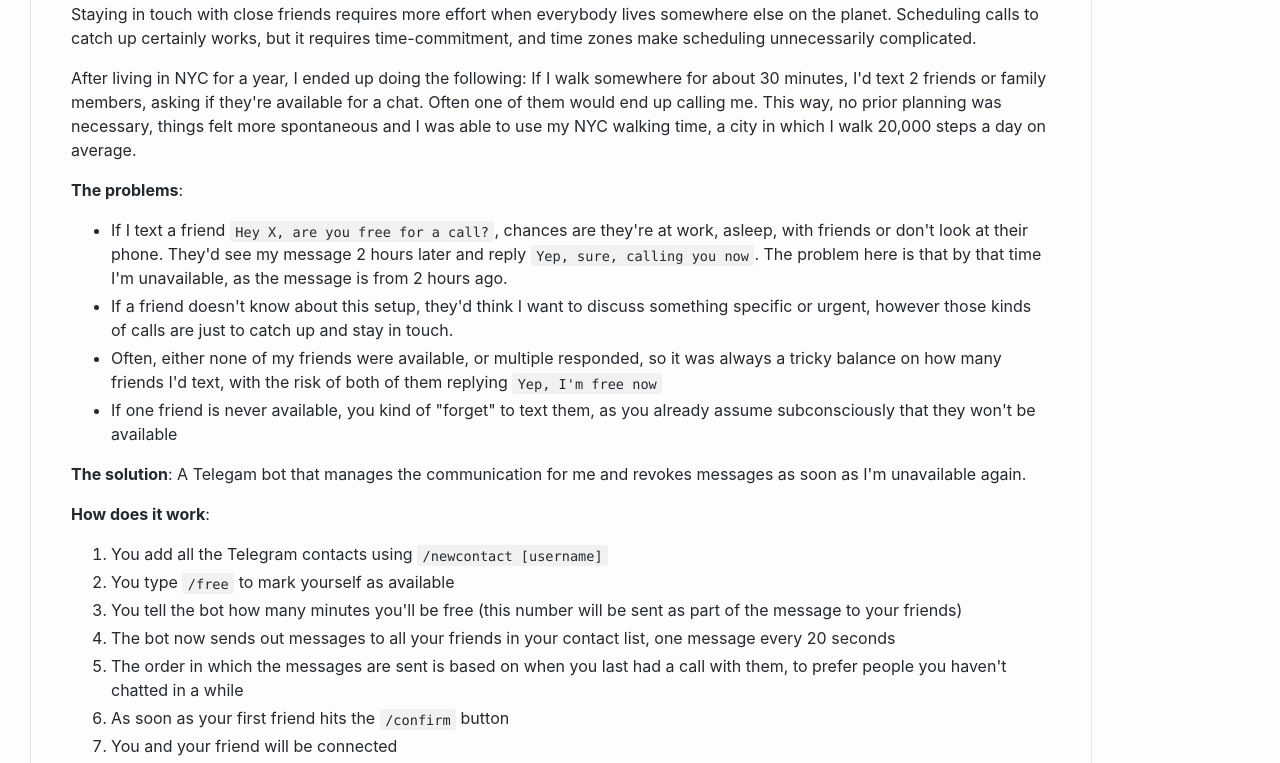
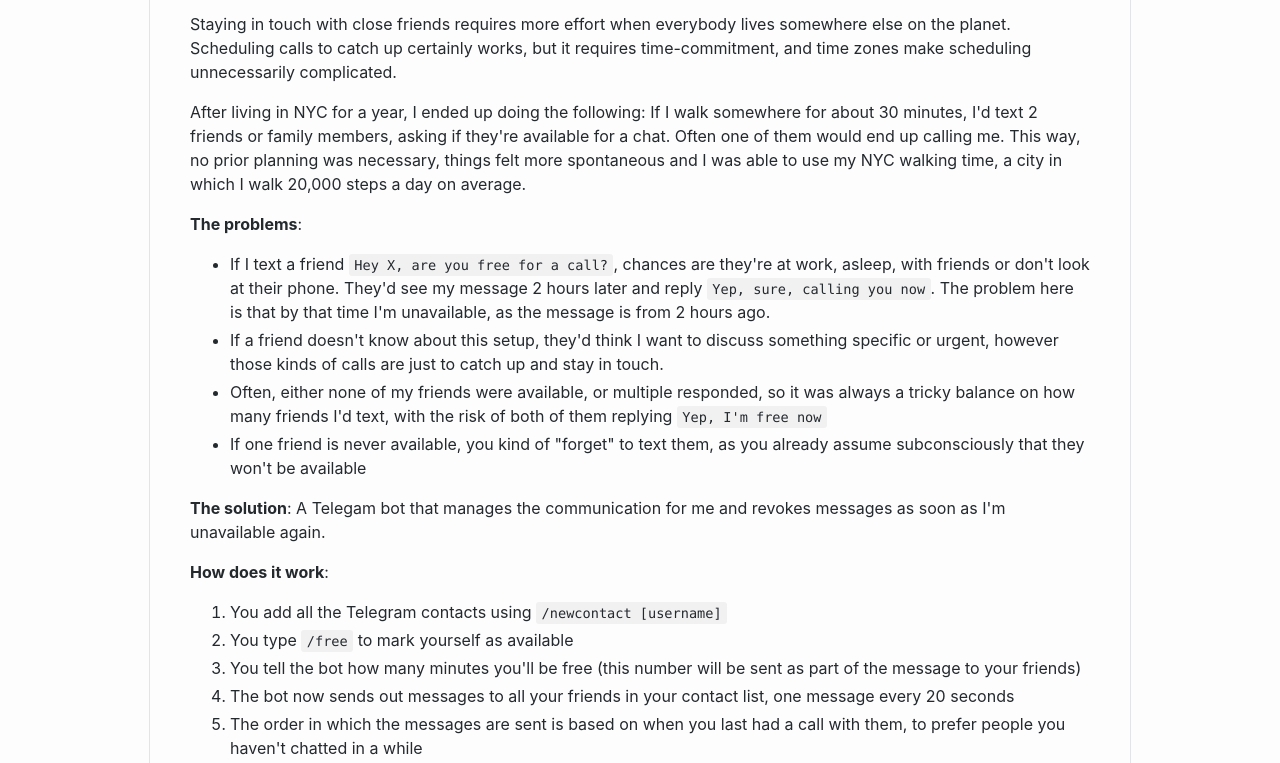
Before and after one commit to KrauseFx/markdown-to-html-github-style, a plain HTML site: page output.html in a window 1280 px wide. Shown: the part 129-892 px from the top of the page. Drawn offline with Linux system fonts and the light colour scheme.

Commit message:
Improve style on larger displays

```diff
--- a/convert.js
+++ b/convert.js
@@ -15,8 +15,8 @@ fs.readFile(__dirname + '/style.css', function (err, styleData) {
       ghMentions: true,
     });
 
-    let preContent = "<html><body>"
-    let postContent = "<style type='text/css'>" + styleData + "</style></body></html>";
+    let preContent = "<html><body><div id='content'>"
+    let postContent = "</div><style type='text/css'>" + styleData + "</style></body></html>";
 
     html = preContent + converter.makeHtml(text) + "\n" + postContent
 
--- a/output.html
+++ b/output.html
@@ -1,4 +1,4 @@
-<html><body><h1 id="stayintouch">StayInTouch</h1>
+<html><body><div id='content'><h1 id="stayintouch">StayInTouch</h1>
 <p>Staying in touch with close friends requires more effort when everybody lives somewhere else on the planet. Scheduling calls to catch up certainly works, but it requires time-commitment, and time zones make scheduling unnecessarily complicated.</p>
 <p>After living in NYC for a year, I ended up doing the following: If I walk somewhere for about 30 minutes, I'd text 2 friends or family members, asking if they're available for a chat. Often one of them would end up calling me. This way, no prior planning was necessary, things felt more spontaneous and I was able to use my NYC walking time, a city in which I walk 20,000 steps a day on average.</p>
 <p><strong>The problems</strong>: </p>
@@ -68,7 +68,7 @@ help - print help screen
 <pre><code>TELEGRAM_TOKEN
 DATABASE_URL
 </code></pre>
-<style type='text/css'>body {
+</div><style type='text/css'>body {
   font: 400 16px/1.5 "Helvetica Neue", Helvetica, Arial, sans-serif;
   color: #111;
   background-color: #fdfdfd;
@@ -78,11 +78,17 @@ DATABASE_URL
   -o-font-feature-settings: "kern" 1;
   font-feature-settings: "kern" 1;
   font-kerning: normal;
-  margin: 30px;
-  max-width: 980px;
+  padding: 30px;
+}
+
+body > #content {
+  margin: 0px;
+  max-width: 900px;
   border: 1px solid #e1e4e8;
-  padding: 30px 40px;
+  padding: 10px 40px;
   border-radius: 2px;
+  margin-left: auto;
+  margin-right: auto;
 }
 
 /**
--- a/style.css
+++ b/style.css
@@ -8,11 +8,17 @@ body {
   -o-font-feature-settings: "kern" 1;
   font-feature-settings: "kern" 1;
   font-kerning: normal;
-  margin: 30px;
-  max-width: 980px;
+  padding: 30px;
+}
+
+body > #content {
+  margin: 0px;
+  max-width: 900px;
   border: 1px solid #e1e4e8;
-  padding: 30px 40px;
+  padding: 10px 40px;
   border-radius: 2px;
+  margin-left: auto;
+  margin-right: auto;
 }
 
 /**
```
Also changed, not shown: README.md.
